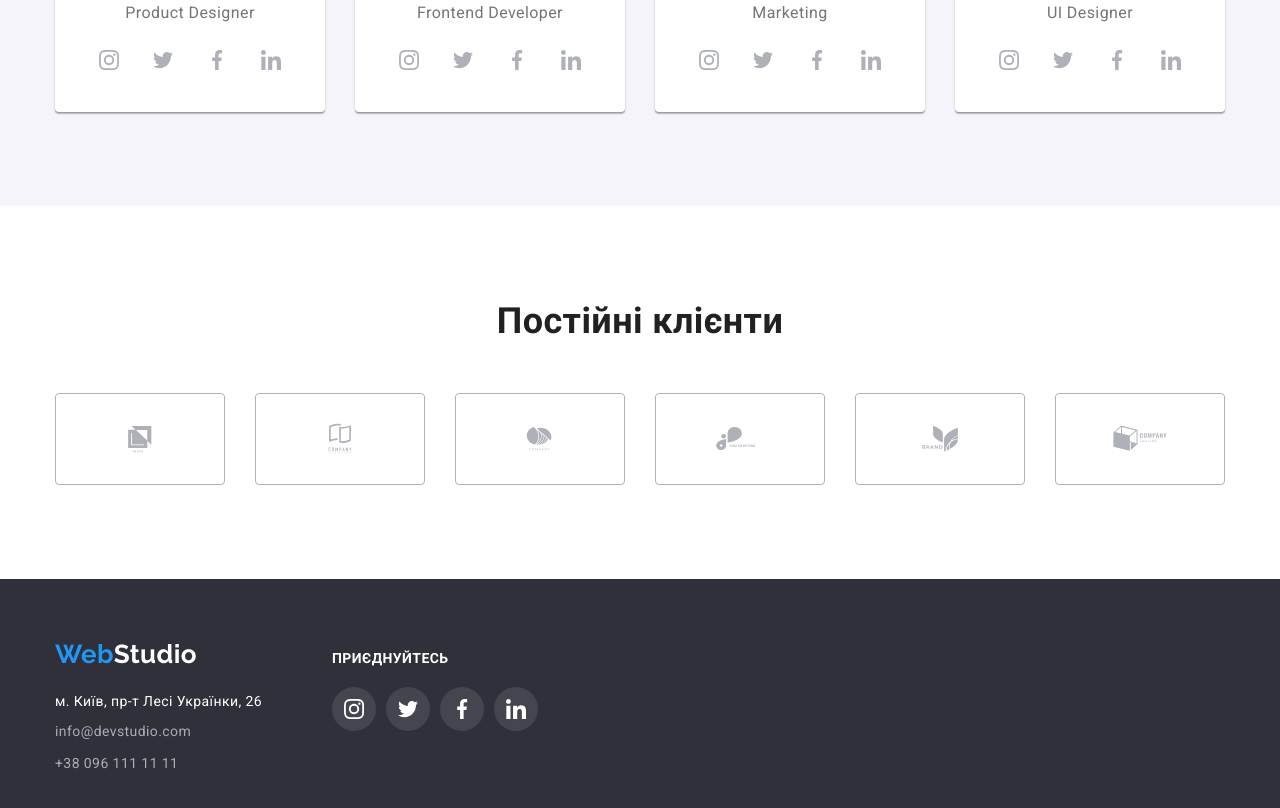
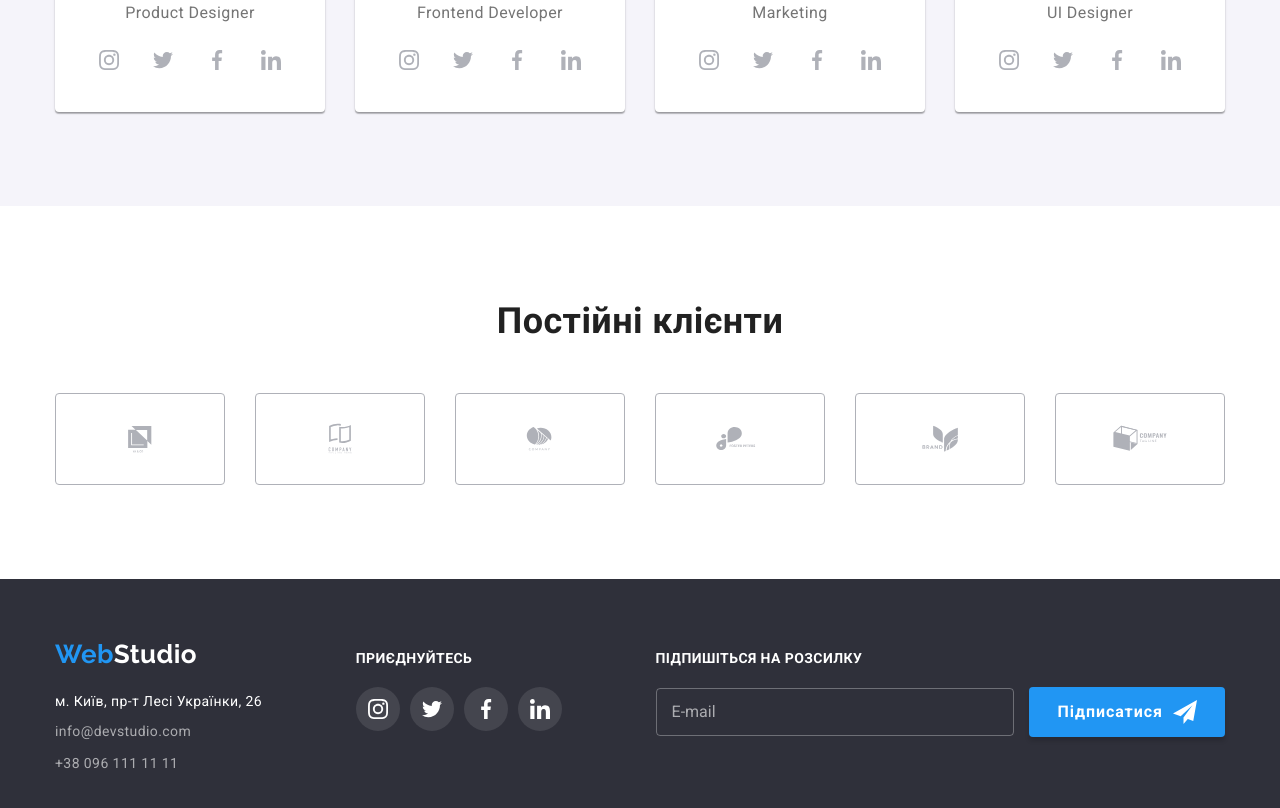
Before and after one commit to Natalie2205/goit-markup-hw-06, a plain HTML site: page index.html in a window 1280 px wide. Shown: the part 2099-2907 px from the top of the page. Drawn offline with nearby package versions, Linux system fonts and the light colour scheme.

Commit message:
додає форму підписки

```diff
--- a/css/styles.css
+++ b/css/styles.css
@@ -16,6 +16,7 @@
     --bg-thumb-black: rgba(47, 48, 58, 0.8);
     --bg-accent: rgba(33, 150, 243, 0.9);
     --modal-bg: rgba(0, 0, 0, 0.2);
+    --footer-br-color: rgba(255, 255, 255, 0.3);
 }
 
 h1,
@@ -563,11 +564,9 @@ img {
 .footer-box {
     display: flex;
     align-items: baseline;
+    justify-content: space-between;
 }
 
-.footer-address {
-    margin-right: 70px;
-}
 
 .social-title {
     font-style: normal;
@@ -593,6 +592,69 @@ img {
 
 .social-list-link-footer .social-list-icon {
     fill: currentColor;
+}
+
+
+.singup-title {
+    font-weight: 700;
+    line-height: 1.14;
+    text-transform: uppercase;
+    color: var(--primary-wh-color);
+    margin-bottom: 20px;
+}
+
+.singup-input {
+    padding: 15px;
+    width: 358px;
+    border: 1px solid var(--footer-br-color);
+    border-radius: 4px;
+    background-color: transparent;
+    color: var(--primary-wh-color);
+    transition: border-color 250ms cubic-bezier(0.4, 0, 0.2, 1);
+}
+
+.singup-input:focus {
+    outline: none;
+    border-color: var(--primary-wh-color);
+}
+
+.singup-input::placeholder {
+    font-size: 16px;
+    line-height: 1.25x;
+    color: var(--secondary-white-color);
+}
+
+.btn-wrapper {
+    display: flex;
+}
+
+.singup-btn {
+    padding: 10px 28px;
+    margin-left: 12px;
+    border: 0 solid transparent;
+    border-radius: 4px;
+    cursor: pointer;
+    color: var(--primary-wh-color);
+    background-color: var(--accent-color);
+    font-weight: 700;
+    font-size: 16px;
+    line-height: 1.88;
+    text-align: center;
+    letter-spacing: 0.06em;
+    box-shadow: 0px 4px 4px rgba(0, 0, 0, 0.15);
+    transition: background-color 250ms cubic-bezier(0.4, 0, 0.2, 1);
+
+}
+
+.singup-btn:hover,
+.singup-btn:focus {
+    background-color: var(--hover-button-color);
+}
+
+.singup-icon {
+    fill: var(--primary-wh-color);
+    margin-left: 10px;
+    align-self: center;
 }
 
 .backdrop {
--- a/index.html
+++ b/index.html
@@ -404,9 +404,27 @@
                 </ul>
 
             </div>
+            <div class="singup-form">
+                <form>
+                    <p class="singup-title">Підпишіться на розсилку</p>
+                    <label>
+                        <input type="email" name="email" class="singup-input" placeholder="E-mail" />
+                    </label>
+
+                    <button type="submit" class="singup-btn">
+                        <div class="btn-wrapper">
+                            Підписатися
+                            <svg class="singup-icon" width="24" height="24">
+                                <use href="./images/sprite.svg#icon-send"></use>
+                            </svg>
+                        </div>
+                    </button>
+                </form>
+            </div>
 
         </div>
     </footer>
+
     <div class="backdrop is-hidden" data-modal>
         <div class="modal">
             <button class="modal-close-btn" type="button" data-modal-close>
```
Also changed, not shown: portfolio.html (+17 -0 lines).
